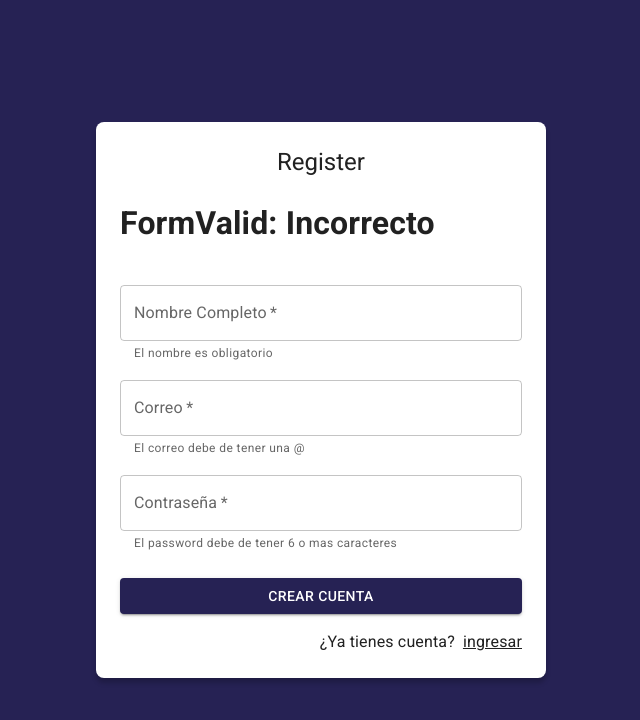
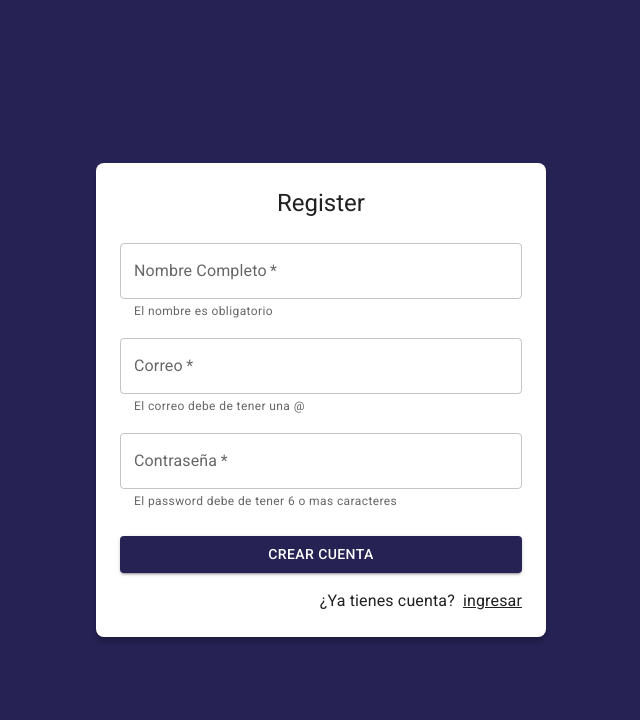
Before and after one commit to XyonaX/journal-app, a React (Vite) app: page /auth/register in a window 1280 px wide. Shown: the top 720 px of the page, without its empty margins (319-959 px from the left). Built offline with nearby package versions, Linux system fonts and the light colour scheme; no server answers.

Commit message:
se quito un h1 en el form de registro

```diff
--- a/src/auth/pages/RegisterPage.jsx
+++ b/src/auth/pages/RegisterPage.jsx
@@ -57,7 +57,6 @@ export const RegisterPage = () => {
 	};
 	return (
 		<AuthLayout title="Register">
-			<h1>FormValid: {isFormValid ? 'Válido' : 'Incorrecto'}</h1>
 			<form onSubmit={onSubmit} className="animate__animated animate__fadeIn">
 				<Grid container>
 					<Grid item xs={12} sx={{ mt: 2 }}>
```
